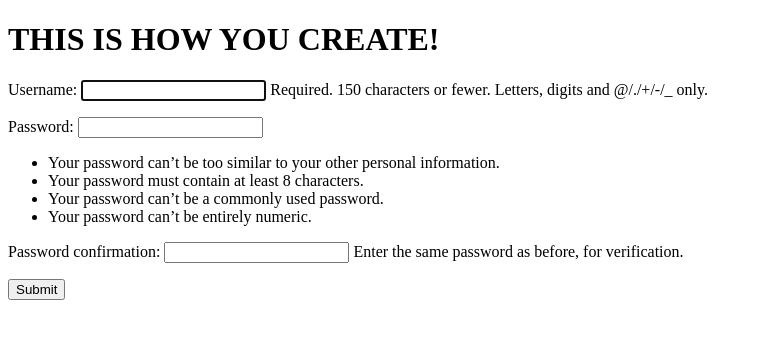
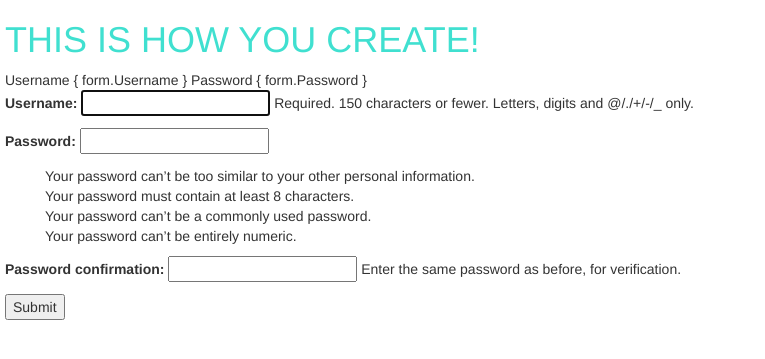
Before and after one commit to hrgunn/Bondo, a Django app: a page that uses project/home/templates/home/create.html in a window 1280 px wide. Shown: the top 359 px of the page, without its empty margins (0-765 px from the left). Run offline with Django 3.2, Linux system fonts and the light colour scheme; some libraries are stand-ins or nearby versions.

Commit message:
version 3

```diff
--- /dev/null
+++ b/project/home/static/css/create.css
@@ -0,0 +1,40 @@
+h1 {
+    color: turquoise;
+}
+
+body {
+    padding-left: 5px;
+
+}
+
+div {
+    -webkit-column-gap: 40px; /* Chrome, Safari, Opera */
+    -moz-column-gap: 40px; /* Firefox */
+    column-gap: 40px;
+}
+
+.p1{
+    background-color: purple;
+    padding-left: 100px;
+}
+
+.header{
+    background-color: white;
+    color: black;
+    padding: 15px;
+    margin-bottom: 10px;
+}
+
+li {
+    list-style: none;
+}
+
+.container{
+    background-color: white;
+    padding: 0;
+}
+
+.errorlist > input, .errorlist > textarea{
+   border: 3px solid red;
+   list-style: none;
+}
--- a/project/home/templates/home/create.html
+++ b/project/home/templates/home/create.html
@@ -2,6 +2,10 @@
 {% load staticfiles %}
 <html lang="en">
   <head>
+  	 <link rel="stylesheet" href="//maxcdn.bootstrapcdn.com/bootstrap/3.2.0/css/bootstrap.min.css">
+    <link rel="stylesheet" href="//maxcdn.bootstrapcdn.com/bootstrap/3.2.0/css/bootstrap-theme.min.css">
+    <link rel="stylesheet" href="{% static 'css/create.css' %}">
+
   	<h1> THIS IS HOW YOU CREATE!</h1>
   </head>
 
@@ -9,6 +13,16 @@
   	<div>
   	<form action="{% url 'home:create_user' %}" method="POST">
       {% csrf_token %}
+      	<tr>
+      		<td>Username</td>
+      		{ form.Username }
+      	</tr>
+      	<tr>
+      		<td>Password</td>
+      		{ form.Password }
+      	</tr>
+
+
      {{ form.as_p }}
     <input type= "submit" value="Submit"></input>
       </form>
--- a/project/home/views.py
+++ b/project/home/views.py
@@ -17,23 +17,20 @@ class Home(View):
 		if request.user.is_authenticated():
 
 			return render(request, self.template, {
-				'form': self.form(initial={'user':request.user}),
+				'form': self.form(),
 
 			})
-		return render(request, self.template, {'form': HomeForm()})
+		return redirect('/home/login')
 		# return redirect('home/login')
-	# def post(self, request):
-	# 	form = self.form(request.POST)
+	def post(self, request):
+		form = self.form(request.POST)
+		print(form)
+		# if form.is_valid():
 
+		# 	else:
+		# 	url = form.save()
 
-	# 	if form.is_valid():
-	# 		if Url.objects.filter(url=request.POST['Username']).exists():
-	# 			url = Url.objects.get(Username=request.POST['Username'])
-	# 		else:
-	# 			url = form.save()
-	# 			request.session['count'] += 1
-	# 		return redirect('/add?shortCode='+ url.shortCode)
-	# 	return render(request, self.template, {'form': form, 'show': request.session['new']})
+		return render(request, self.template, {'form': form})
 
 class UserLogin(View):
 	template = 'home/login.html'
@@ -64,8 +61,8 @@ class UserCreate(View):
 		form = self.form(request.POST)
 
 		if form.is_valid():
-			user = form.save()
-			print (user)
+			form = form.save()
+			print (form)
 			return redirect('/home/login')
 
 		return render(request, self.template_name, {'form': form})
@@ -79,7 +76,7 @@ class Created(View):
 		return render(request, self.template_name, {'form': form})
 
 class UserLogout(View):
-	def get(self, request):
+	def post(self, request):
 		logout( request )
 
 		return redirect('/home/login')
```
Also changed, not shown: project/home/templates/home/home.html (+7 -14 lines), project/db.sqlite3.
